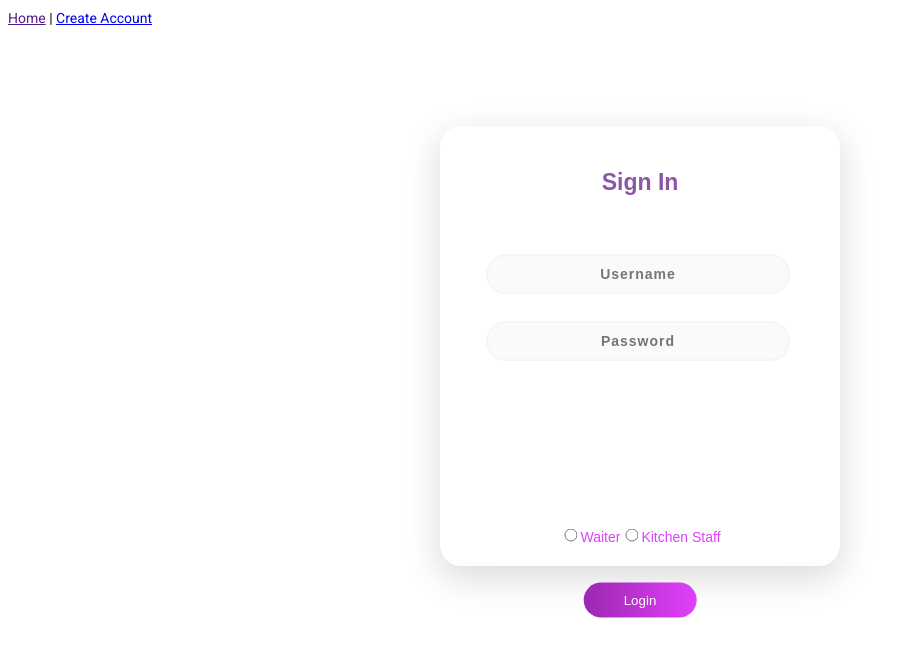
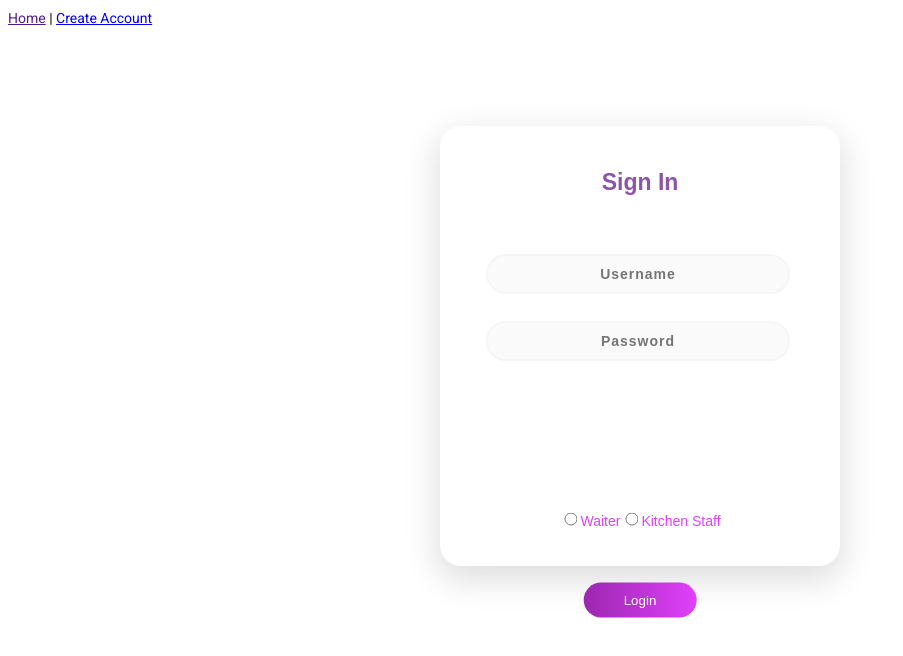
Before and after one commit to zhac299/TeamProject2021, an Angular app in the folder RestaurantWebApp/: page /login in a window 1280 px wide. Shown: the top 656 px of the page, without its empty margins (0-903 px from the left). Built offline with nearby package versions, Linux system fonts and the light colour scheme.

Commit message:
program edits.

```diff
--- a/RestaurantWebApp/src/app/login-input/login-input.component.sass
+++ b/RestaurantWebApp/src/app/login-input/login-input.component.sass
@@ -85,7 +85,7 @@ form.form1
 .staff
   margin: 0
   position: absolute
-  top: 67%
+  top: 65%
   left: 50%
   -ms-transform: translate(-50%, -50%)
   transform: translate(-50%, -50%)
```
